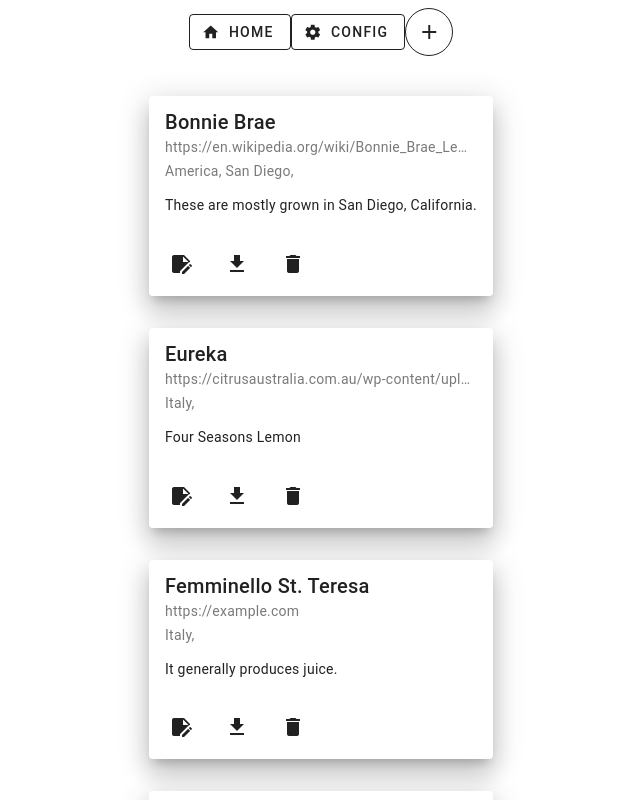
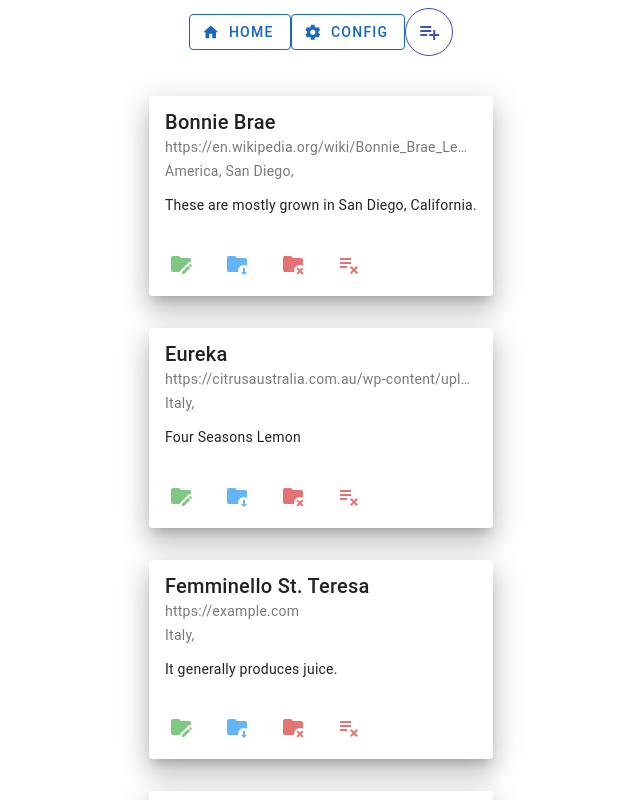
Before and after one commit to Lemon73-Computing/fluores, a Vue app: page / in a window 1280 px wide. Shown: the top 800 px of the page, without its empty margins (319-959 px from the left). Built offline with nearby package versions, Linux system fonts and the light colour scheme.

Commit message:
style: update button icons and colors in App.vue and Footer.vue

```diff
--- a/src/App.vue
+++ b/src/App.vue
@@ -69,10 +69,10 @@ function removeItem(this: any, index: number) {
         </v-card-text>
 
         <v-card-actions>
-          <v-btn icon="mdi-note-edit"></v-btn>
-          <v-btn icon="mdi-download"></v-btn>
-          <v-btn icon="mdi-delete" @click="removeItem(index)"></v-btn>
-          <!-- -> in this list or in local files -->
+          <v-btn icon="mdi-folder-edit" color="green-lighten-2"></v-btn>
+          <v-btn icon="mdi-folder-arrow-down" color="blue-lighten-2"></v-btn>
+          <v-btn icon="mdi-folder-remove" color="red-lighten-2"></v-btn><!-- Remove this item on my storage -->
+          <v-btn icon="mdi-playlist-remove" color="red-lighten-2" @click="removeItem(index)"></v-btn><!-- Remove this item on this list -->
         </v-card-actions>
       </v-card>
     </main>
--- a/src/Footer.vue
+++ b/src/Footer.vue
@@ -2,10 +2,10 @@
   <v-footer>
     <v-row justify="center">
       <v-col align="center">
-        <v-btn prepend-icon="mdi-home" variant="outlined">Home</v-btn>
-        <v-btn prepend-icon="mdi-cog" variant="outlined">Config</v-btn>
+        <v-btn prepend-icon="mdi-home" color="primary" variant="outlined">Home</v-btn>
+        <v-btn prepend-icon="mdi-cog" color="primary" variant="outlined">Config</v-btn>
 
-        <v-btn icon="mdi-plus" variant="outlined"></v-btn><!-- Add new resouces -->
+        <v-btn icon="mdi-playlist-plus" color="indigo" variant="outlined"></v-btn><!-- Add new resouces -->
 
         <!--
         <v-btn prepend-icon="mdi-check-all">Select all resources</v-btn>
```
